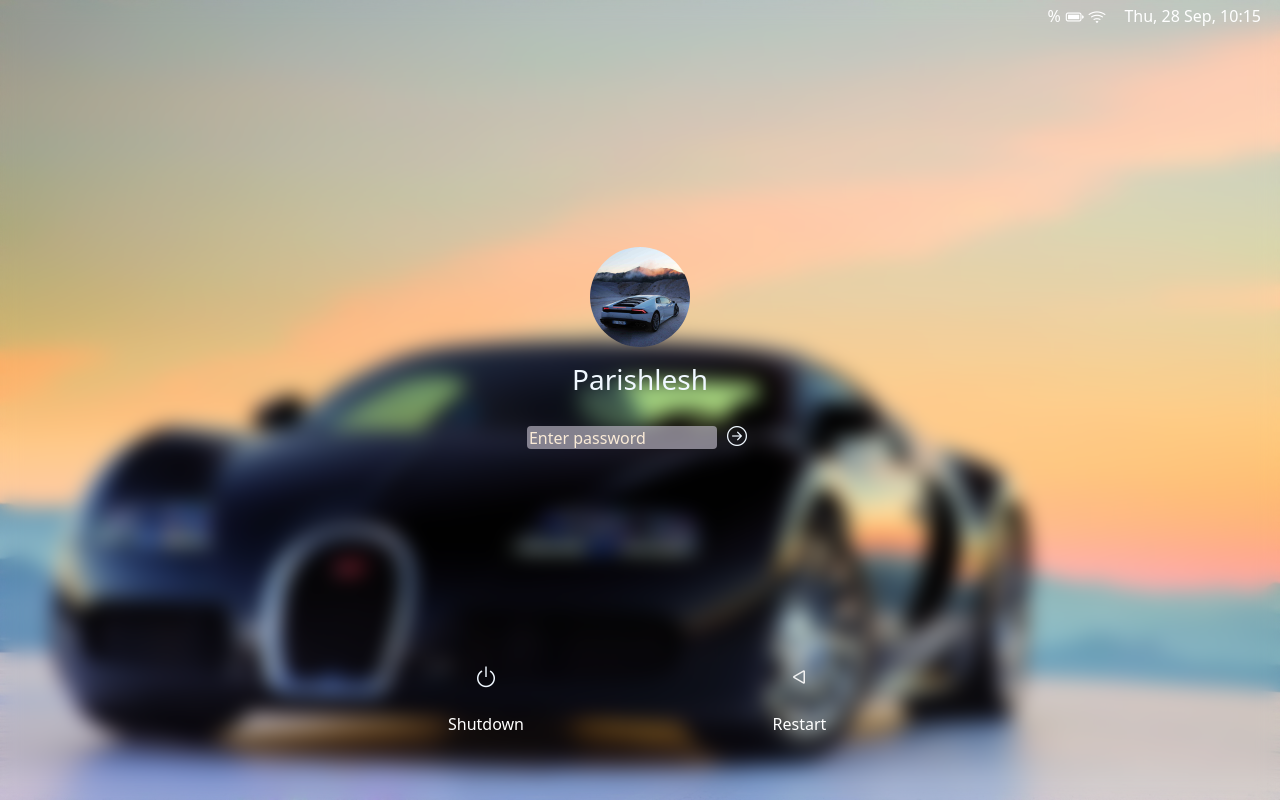
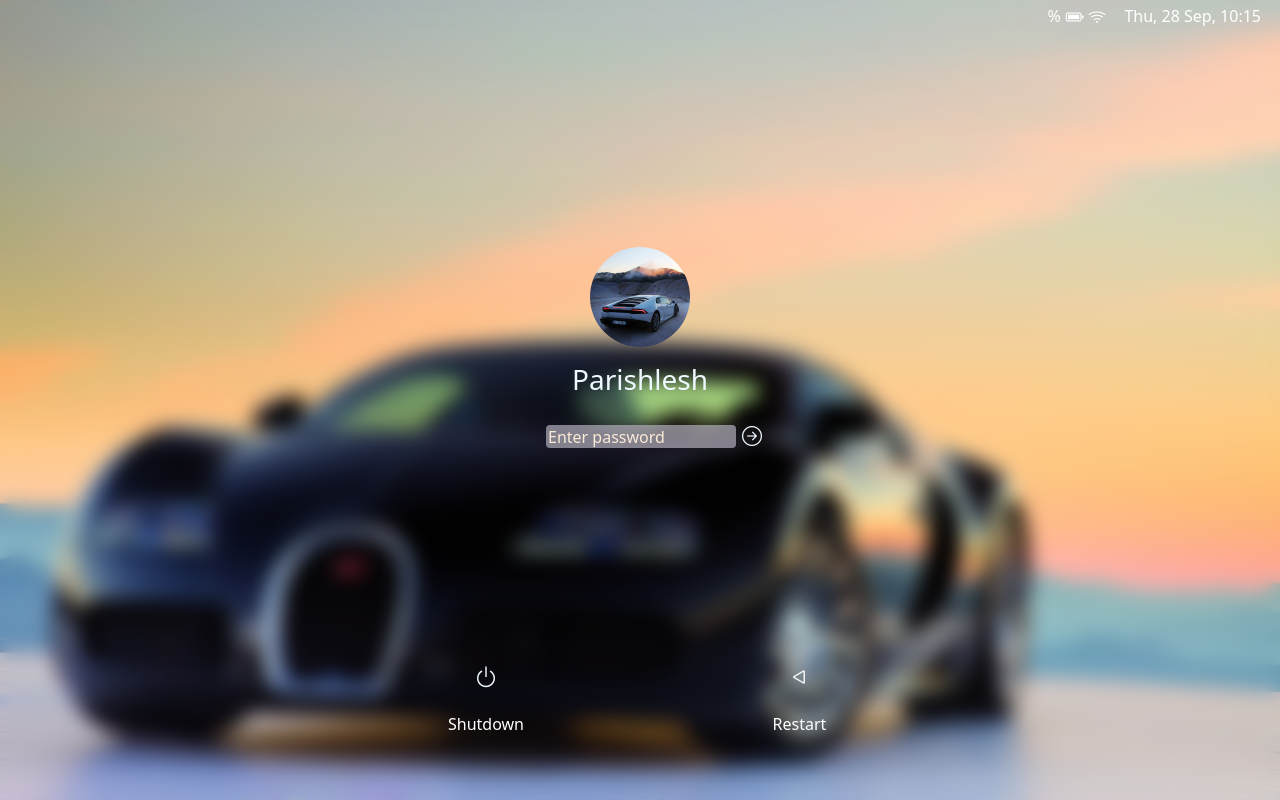
Before and after one commit to parishlesh/mac-ui, a plain HTML site: page index.html in a window 1280 px wide. Drawn offline with nearby package versions, Linux system fonts and the light colour scheme.

Commit message:
made some aignments correct

```diff
--- a/style.css
+++ b/style.css
@@ -190,3 +190,9 @@ p{
   cursor: pointer;
   background-color: transparent;
 }
+
+#loginform{
+  display: flex;
+  align-items: center;
+  margin-right: -34px;
+}
```
